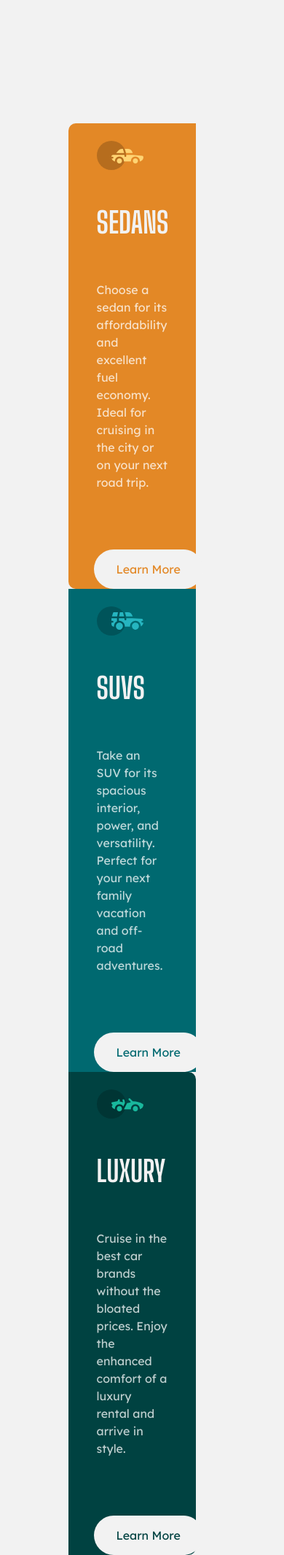
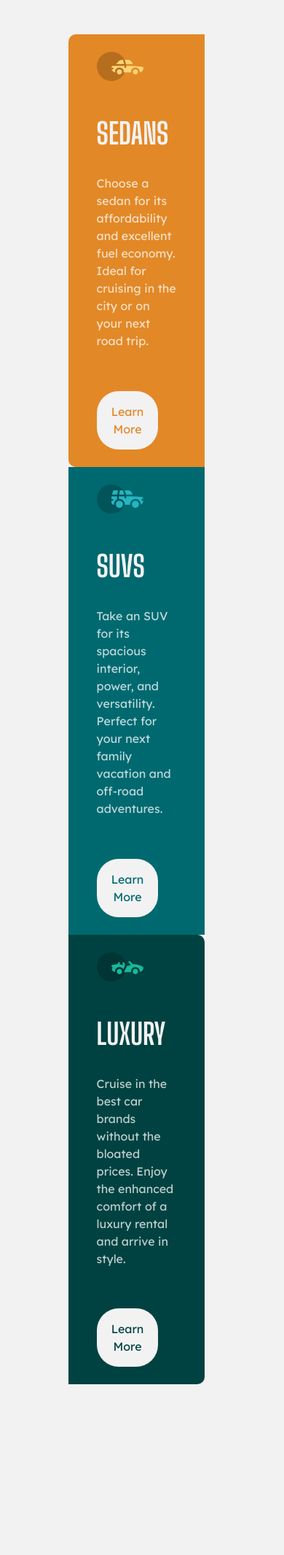
Before and after one commit to EstherNyumu/previewcardcomponent, a Python web app: template templates/index.html in a window 390 px wide. Shown: the whole page at 73% size. After the commit the page ends 1897 px from the top, so only its background shows below. Run offline with Jinja, Linux system fonts and the light colour scheme; the template is opened without the code that fills it, so the values that code supplies are empty; some libraries are stand-ins or nearby versions.

Commit message:
I have made a few changes in css to make the website more responsive

```diff
--- a/static/bootstrap/css/styles.css
+++ b/static/bootstrap/css/styles.css
@@ -2,25 +2,26 @@
 
 body{
     background-color: hsl(0, 0%, 95%);
-
 }
 .cars{
-    width: 45%;
+    width: 48%;
     height: 55vh;
     margin-right: 24%;
     margin-left: 24%;
-    margin-top: 20vh;
-
+    margin-top: 12%;
 }
 .sedans{
+    /*width: 30%;*/
     background-color: hsl(31, 77%, 52%);
     border-bottom-left-radius: 10px;
     border-top-left-radius: 10px;
 }
 .suvs{
+    /*width: 40%;*/
     background-color: hsl(184, 100%, 22%);
 }
 .luxury{
+    /*width: 45%;*/
     background-color: hsl(179, 100%, 13%);
     border-bottom-right-radius: 10px;
     border-top-right-radius: 10px;
@@ -28,28 +29,55 @@ body{
 h1{
     color: hsl(0, 0%, 95%);
     font-family: 'Big Shoulders Display', cursive;
-
 }
 p{
     color: hsla(0, 0%, 100%, 0.75);
     font-family: 'Lexend Deca', sans-serif;
 }
-button{
+.sedan-btn{
     background-color: hsl(0, 0%, 95%);
-    border: none;
     border-radius: 30px;
     padding: 15px;
-    width: 150px;
+    width: 54%;
     font-family: 'Lexend Deca', sans-serif;
-    margin-left: 20px;
-    margin-top: 40px;
+    color: hsl(31, 77%, 52%);
+    margin-top: 26%;
 }
-.sedan-btn{
-    color: hsl(31, 77%, 52%);
+.sedan-btn:hover{
+    border-color: #ffffff;
+    border-radius: 30px;
+    background-color: hsl(31, 77%, 52%);
+    color: white;
 }
 .suv-btn{
+    background-color: hsl(0, 0%, 95%);
+    border-radius: 30px;
+    padding: 15px;
+    width: 54%;
+    font-family: 'Lexend Deca', sans-serif;
     color: hsl(184, 100%, 22%);
+    margin-top: 26%;
+
+}
+.suv-btn:hover {
+    border-color: #ffffff;
+    border-radius: 30px;
+    background-color: hsl(184, 100%, 22%);
+    color: white;
 }
 .luxury-btn{
+    background-color: hsl(0, 0%, 95%);
+    border-radius: 30px;
+    padding: 15px;
+    width: 54%;
+    font-family: 'Lexend Deca', sans-serif;
     color: hsl(179, 100%, 13%);
+    margin-top: 26%;
+
 }
+.luxury-btn:hover {
+    border-color: #ffffff;
+    border-radius: 30px;
+    background-color:  hsl(179, 100%, 13%);
+    color: white;
+}
--- a/templates/index.html
+++ b/templates/index.html
@@ -13,33 +13,35 @@
   <link rel="stylesheet" href="../static/bootstrap/css/bootstrap.css">
   <link rel="stylesheet" href="../static/bootstrap/css/styles.css">
   <!-- Feel free to remove these styles or customise in your own stylesheet 👍 -->
-<!--  <style>-->
-<!--    .attribution { font-size: 11px; text-align: center; }-->
-<!--    .attribution a { color: hsl(228, 45%, 44%); }-->
-<!--  </style>-->
+  <!--  <style>-->
+  <!--    .attribution { font-size: 11px; text-align: center; }-->
+  <!--    .attribution a { color: hsl(228, 45%, 44%); }-->
+  <!--  </style>-->
 </head>
 <body>
 <div class="cars row">
   <div class="sedans col-lg-4 col-md-4 col-12 col-sm-4 ">
     <img class="p-4" src="../static/images/icon-sedans.svg" alt="Sedan">
     <h1 class="p-4 text-uppercase" >Sedans</h1>
-    <p class="p-4"> Choose a sedan for its affordability and excellent fuel economy. Ideal for cruising in the city
+    <p class="pl-4 pr-4" > Choose a sedan for its affordability and excellent fuel economy. Ideal for cruising in the city
       or on your next road trip.</p>
-    <button class="sedan-btn ">Learn More</button>
+    <a class="ml-4 sedan-btn btn" href="#">Learn More</a><br><br>
   </div>
   <div class="suvs col-lg-4 col-md-4 col-12 col-sm-4">
     <img class="p-4" src="../static/images/icon-suvs.svg" alt="SUV">
     <h1 class="p-4 text-uppercase">SUVs</h1>
-    <p class="p-4">  Take an SUV for its spacious interior, power, and versatility. Perfect for your next family vacation
+    <p class="pl-4 pr-4">  Take an SUV for its spacious interior, power, and versatility. Perfect for your next family vacation
       and off-road adventures.</p>
-    <button class="suv-btn ">Learn More</button>
+    <a class=" ml-4  suv-btn btn" href="#">Learn More</a><br><br>
+
   </div>
   <div class="luxury col-lg-4 col-md-4 col-12 col-sm-4">
-    <img class="p-4" src="../static/images/icon-luxury.svg" alt="luxury">
+    <img  class="p-4" src="../static/images/icon-luxury.svg" alt="luxury">
     <h1 class="p-4 text-uppercase">Luxury</h1>
-    <p class="p-4">  Cruise in the best car brands without the bloated prices. Enjoy the enhanced comfort of a luxury
+    <p class="pl-4 pr-4">  Cruise in the best car brands without the bloated prices. Enjoy the enhanced comfort of a luxury
       rental and arrive in style.</p>
-    <button class="luxury-btn ">Learn More</button>
+    <a class="ml-4 luxury-btn btn" href="#">Learn More</a><br><br>
+
   </div>
 </div>
 
```
